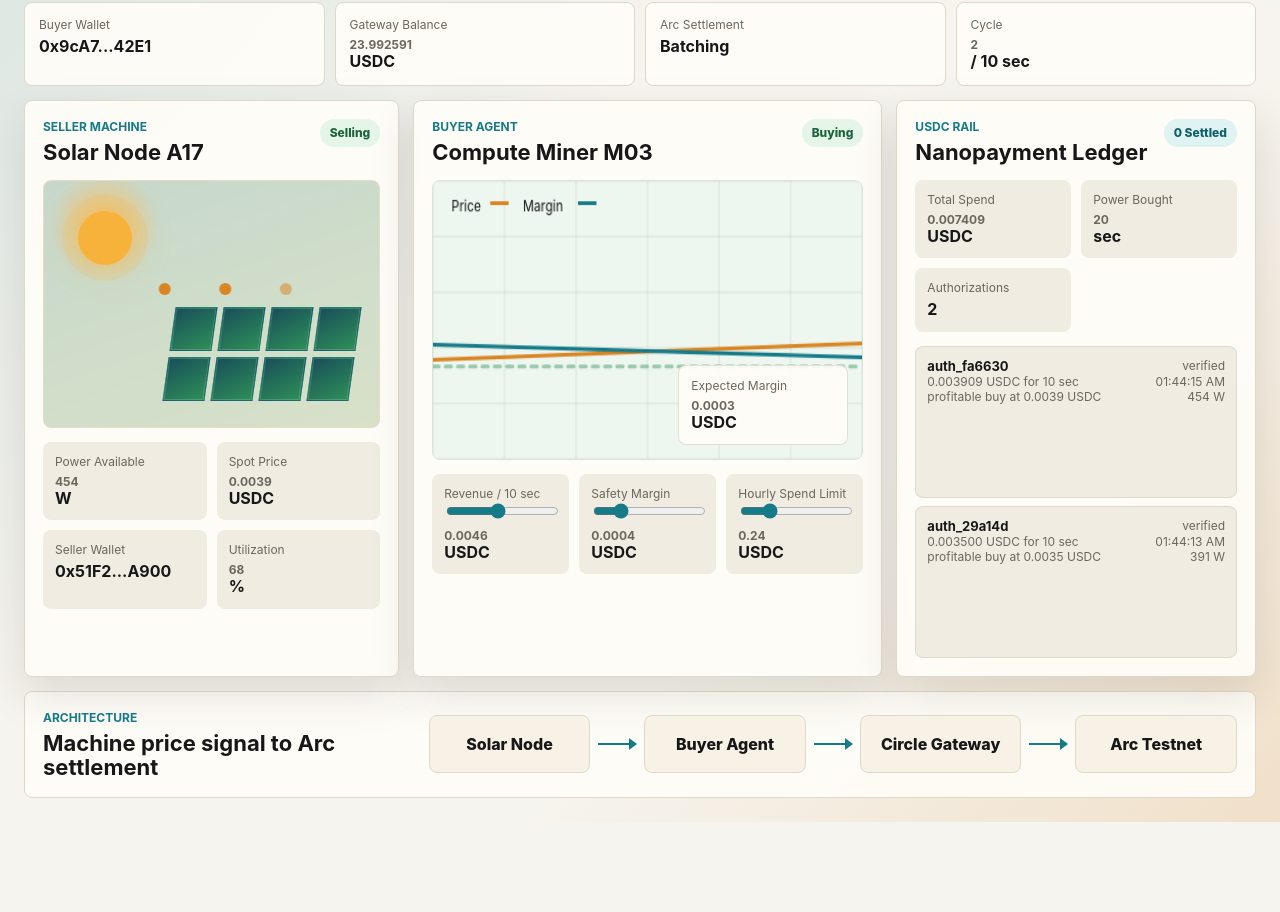
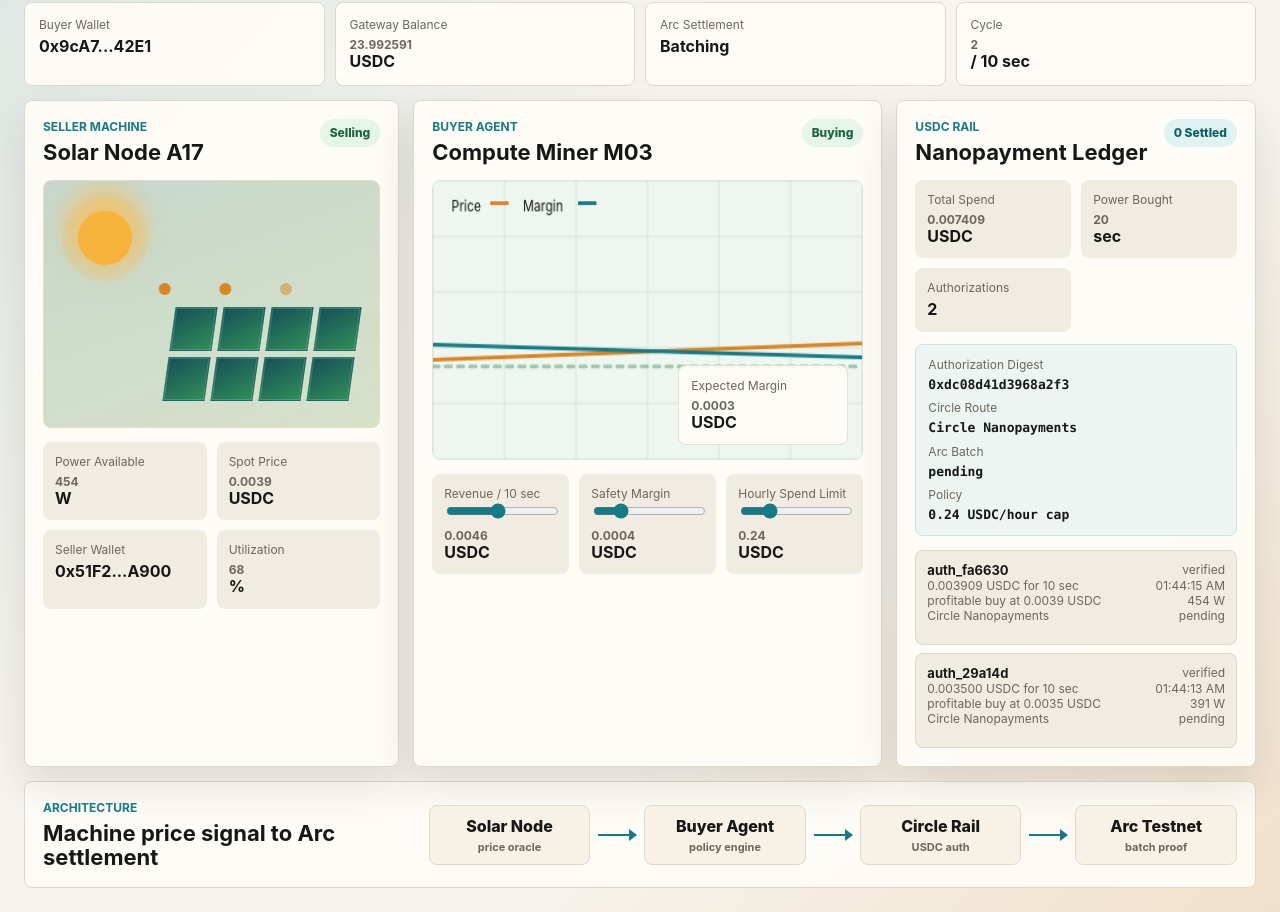
Before and after one commit to gnanam1990/machinepay-grid, a website: page index.html in a window 1280 px wide. Shown: the part 122-1034 px from the top of the page. Before the commit the page ends 944 px from the top, so only its background shows below. Drawn offline with Linux system fonts and the light colour scheme.

Commit message:
feat: add Arc Circle proof packet

```diff
--- a/app.js
+++ b/app.js
@@ -36,6 +36,10 @@
   authorizationCount: document.querySelector("#authorizationCount"),
   ledgerBadge: document.querySelector("#ledgerBadge"),
   ledgerList: document.querySelector("#ledgerList"),
+  proofAuthId: document.querySelector("#proofAuthId"),
+  proofRoute: document.querySelector("#proofRoute"),
+  proofBatch: document.querySelector("#proofBatch"),
+  proofPolicy: document.querySelector("#proofPolicy"),
   canvas: document.querySelector("#profitCanvas"),
 };
 
@@ -47,6 +51,18 @@
 
 function shortId() {
   return `auth_${Math.random().toString(16).slice(2, 8)}`;
+}
+
+function pseudoDigest(input) {
+  let hash = 2166136261;
+  for (let index = 0; index < input.length; index += 1) {
+    hash ^= input.charCodeAt(index);
+    hash = Math.imul(hash, 16777619);
+  }
+
+  const left = (hash >>> 0).toString(16).padStart(8, "0");
+  const right = Math.abs(Math.imul(hash, 2654435761)).toString(16).padStart(8, "0").slice(0, 8);
+  return `0x${left}${right}`;
 }
 
 function getControls() {
@@ -85,18 +101,30 @@
   const amount = state.spotPrice;
   if (state.balance < amount) return false;
 
+  const sequence = state.authorizations.length + 1;
+  const id = shortId();
+  const timestamp = new Date();
+  const status = sequence % 4 === 0 ? "batched" : "verified";
+  const arcBatch = status === "batched" ? `arc_batch_${String(Math.ceil(sequence / 4)).padStart(3, "0")}` : "pending";
+  const digest = pseudoDigest(`${id}:${money(amount)}:${state.cycle}:${timestamp.toISOString()}`);
+  const { hourlyLimit } = getControls();
+
   state.balance -= amount;
   state.totalSpend += amount;
   state.powerBought += 10;
 
   state.authorizations.unshift({
-    id: shortId(),
+    id,
     amount,
+    arcBatch,
+    digest,
     reason,
     price: state.spotPrice,
     power: state.availablePower,
-    timestamp: new Date(),
-    status: state.authorizations.length % 4 === 3 ? "batched" : "verified",
+    timestamp,
+    status,
+    route: "Circle Nanopayments",
+    policy: `${money(hourlyLimit, 2)} USDC/hour cap`,
   });
 
   return true;
@@ -152,12 +180,28 @@
   els.authorizationCount.textContent = state.authorizations.length;
   els.ledgerBadge.textContent = `${state.authorizations.filter((item) => item.status === "batched").length} Settled`;
   els.settlementStatus.textContent = state.authorizations.length ? "Batching" : "Ready";
+  els.proofPolicy.textContent = `${money(getControls().hourlyLimit, 2)} USDC/hour cap`;
 
   els.solarMode.textContent = state.availablePower > 330 ? "Selling" : "Limited";
   els.solarMode.className = state.availablePower > 330 ? "badge success" : "badge warning";
 
+  renderProof();
   renderLedger();
   drawChart();
+}
+
+function renderProof() {
+  const latest = state.authorizations.find((item) => item.status === "batched") || state.authorizations[0];
+  if (!latest) {
+    els.proofAuthId.textContent = "Awaiting profitable cycle";
+    els.proofRoute.textContent = "Nanopayments mock";
+    els.proofBatch.textContent = "pending";
+    return;
+  }
+
+  els.proofAuthId.textContent = latest.digest;
+  els.proofRoute.textContent = latest.route;
+  els.proofBatch.textContent = latest.arcBatch;
 }
 
 function renderLedger() {
@@ -188,6 +232,10 @@
       <div class="ledger-row">
         <span>${item.reason} buy at ${money(item.price, 4)} USDC</span>
         <span>${item.power} W</span>
+      </div>
+      <div class="ledger-row">
+        <span>${item.route}</span>
+        <span>${item.arcBatch}</span>
       </div>
     `;
     els.ledgerList.append(li);
--- a/index.html
+++ b/index.html
@@ -142,6 +142,25 @@
             </div>
           </div>
 
+          <div class="proof-card" aria-label="Settlement proof packet">
+            <div>
+              <span>Authorization Digest</span>
+              <strong id="proofAuthId">Awaiting profitable cycle</strong>
+            </div>
+            <div>
+              <span>Circle Route</span>
+              <strong id="proofRoute">Nanopayments mock</strong>
+            </div>
+            <div>
+              <span>Arc Batch</span>
+              <strong id="proofBatch">pending</strong>
+            </div>
+            <div>
+              <span>Policy</span>
+              <strong id="proofPolicy">0.24 USDC/hour cap</strong>
+            </div>
+          </div>
+
           <ol id="ledgerList" class="ledger-list" aria-label="Payment authorizations"></ol>
         </article>
       </section>
@@ -152,13 +171,13 @@
           <h2>Machine price signal to Arc settlement</h2>
         </div>
         <div class="flow-grid">
-          <div class="flow-node">Solar Node</div>
+          <div class="flow-node">Solar Node<span>price oracle</span></div>
           <div class="flow-arrow"></div>
-          <div class="flow-node">Buyer Agent</div>
+          <div class="flow-node">Buyer Agent<span>policy engine</span></div>
           <div class="flow-arrow"></div>
-          <div class="flow-node">Circle Gateway</div>
+          <div class="flow-node">Circle Rail<span>USDC auth</span></div>
           <div class="flow-arrow"></div>
-          <div class="flow-node">Arc Testnet</div>
+          <div class="flow-node">Arc Testnet<span>batch proof</span></div>
         </div>
       </section>
     </main>
--- a/scripts/check.mjs
+++ b/scripts/check.mjs
@@ -7,6 +7,7 @@
   "app.js",
   "README.md",
   "docs/proposal.md",
+  "docs/assets/machinepay-grid-proof-demo.png",
   "docs/assets/machinepay-grid-demo.png",
   "docs/assets/machinepay-grid-mobile-top.png",
   "docs/assets/machinepay-grid-mobile-mid.png",
@@ -72,7 +73,7 @@
 assertIncludes("index.html", html, requiredHtmlSnippets);
 assertIncludes("app.js", app, requiredAppSnippets);
 assertIncludes("docs/proposal.md", proposal, requiredProposalSnippets);
-assertIncludes("README.md", readme, ["docs/assets/machinepay-grid-demo.png", "python3 -m http.server 4173"]);
+assertIncludes("README.md", readme, ["docs/assets/machinepay-grid-proof-demo.png", "python3 -m http.server 4173"]);
 
 assertNoDraftMarkers("index.html", html);
 assertNoDraftMarkers("app.js", app);
--- a/styles.css
+++ b/styles.css
@@ -189,7 +189,8 @@
 .metric-grid span,
 .controls-grid span,
 .payment-summary span,
-.decision-readout span {
+.decision-readout span,
+.proof-card span {
   display: block;
   color: var(--muted);
   font-size: 12px;
@@ -200,7 +201,8 @@
 .metric-grid strong,
 .controls-grid strong,
 .payment-summary strong,
-.decision-readout strong {
+.decision-readout strong,
+.proof-card strong {
   display: block;
   margin-top: 5px;
   font-size: 16px;
@@ -361,6 +363,26 @@
   background: var(--panel-strong);
 }
 
+.proof-card {
+  display: grid;
+  grid-template-columns: 1fr;
+  gap: 8px;
+  margin-top: 12px;
+  padding: 12px;
+  border-radius: 8px;
+  background: #ecf5f2;
+  border: 1px solid #cce2dc;
+}
+
+.proof-card div {
+  min-width: 0;
+}
+
+.proof-card strong {
+  font-size: 13px;
+  font-family: "SFMono-Regular", Consolas, "Liberation Mono", monospace;
+}
+
 .decision-core {
   position: relative;
   display: grid;
@@ -411,8 +433,8 @@
 .ledger-list {
   display: grid;
   gap: 8px;
-  min-height: 312px;
-  max-height: 312px;
+  min-height: 198px;
+  max-height: 198px;
   overflow: auto;
   margin: 14px 0 0;
   padding: 0;
@@ -458,6 +480,7 @@
 .flow-node {
   display: grid;
   place-items: center;
+  gap: 4px;
   min-height: 58px;
   padding: 10px;
   border-radius: 8px;
@@ -465,6 +488,13 @@
   border: 1px solid var(--line);
   font-weight: 800;
   text-align: center;
+}
+
+.flow-node span {
+  display: block;
+  color: var(--muted);
+  font-size: 11px;
+  font-weight: 700;
 }
 
 .flow-arrow {
```
Also changed, not shown: README.md, docs/assets/machinepay-grid-proof-demo.png (added).
